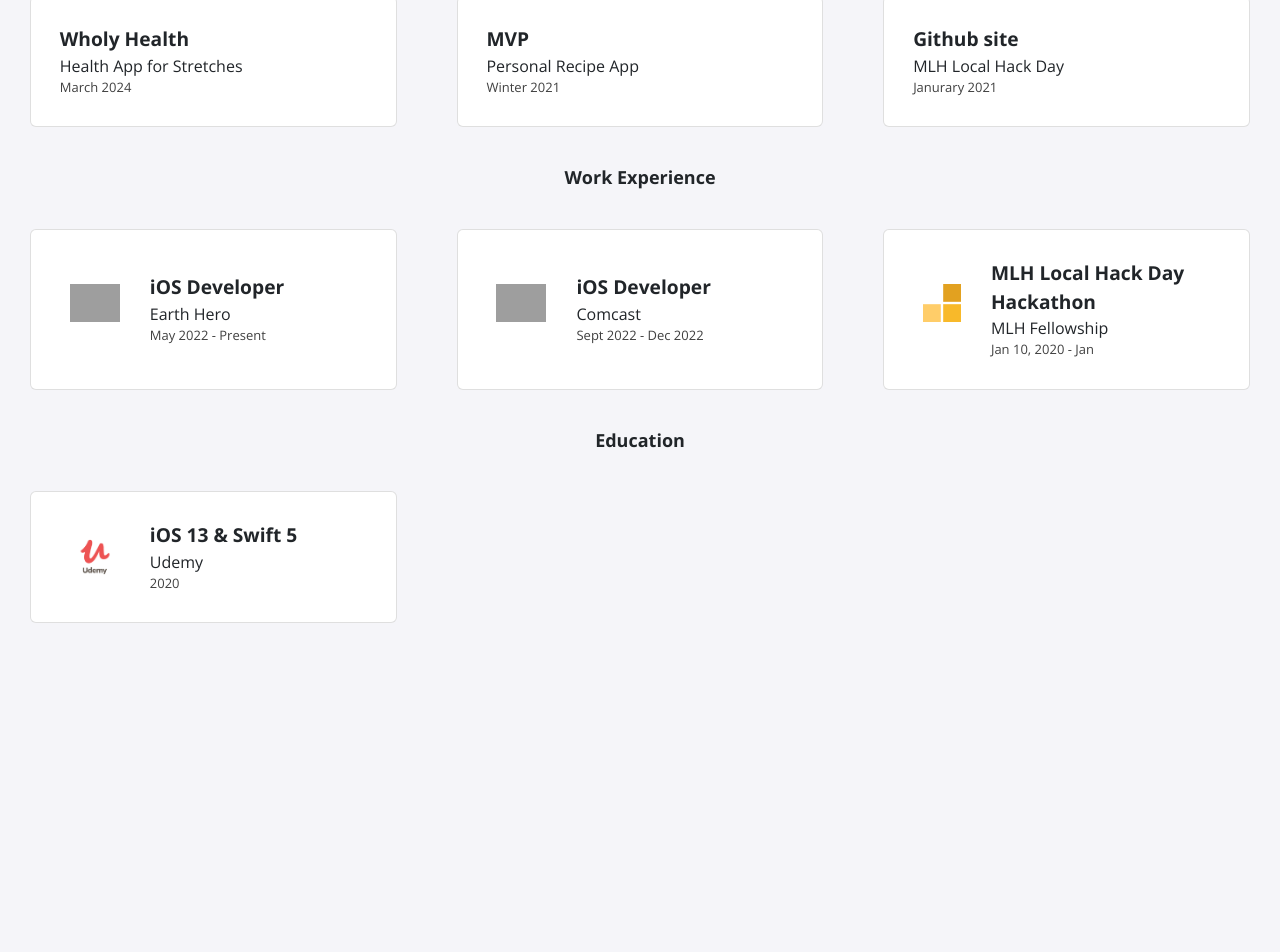
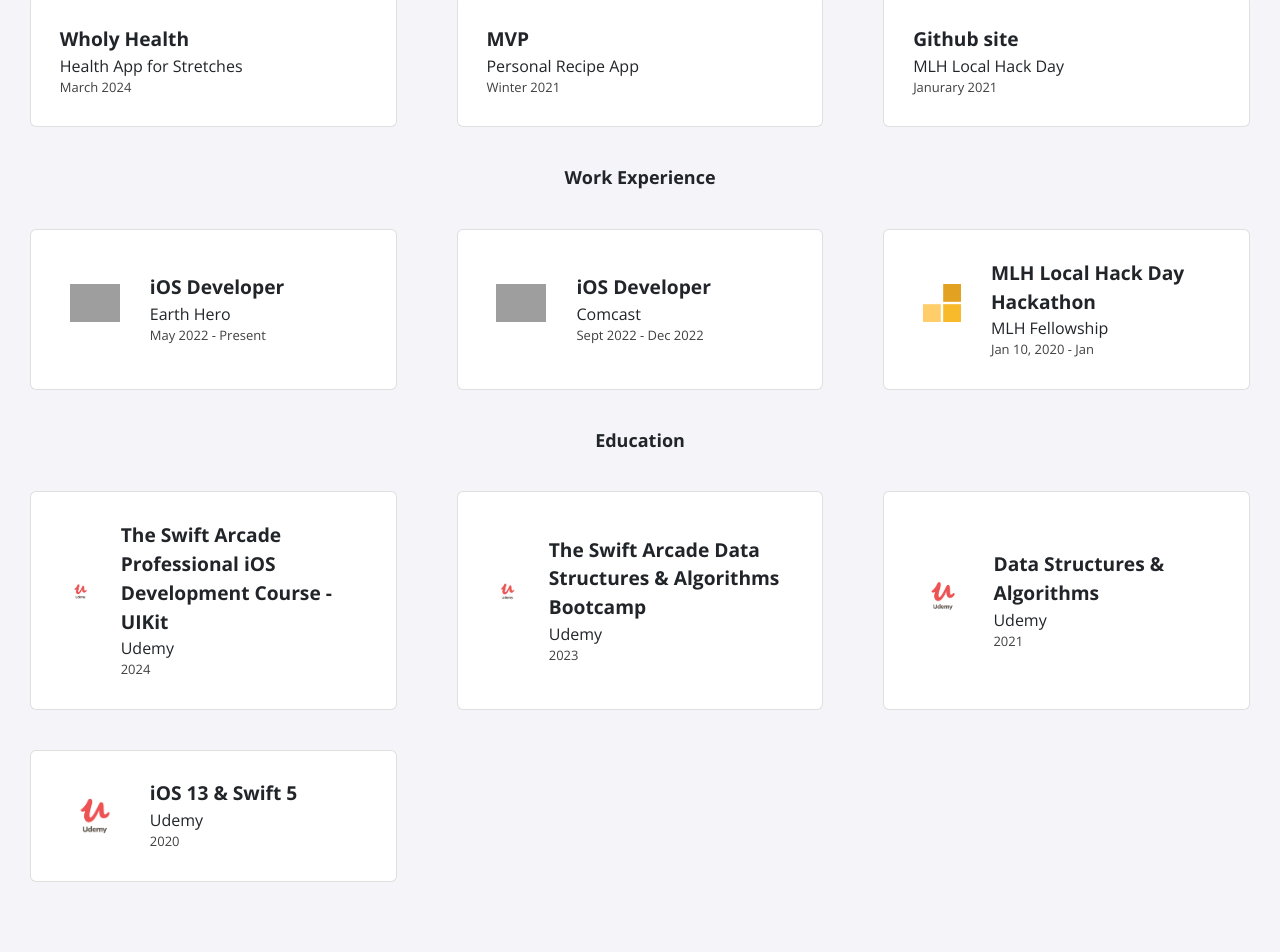
Before and after one commit to hawaiiansurfer4/hawaiiansurfer4.github.io, a Jekyll site: the page built from index.html, in a window 1280 px wide. Shown: the part 506-1458 px from the top of the page. Built offline with Jekyll 4.4.1, drawn with Linux system fonts in a browser that asks for light colours; nearby versions of some CDN libraries; before the commit the page ends 1199 px from its top, so only the background shows below that; grey boxes are pictures that could not be loaded.

Commit message:
Update education.yml

```diff
--- a/_data/education.yml
+++ b/_data/education.yml
@@ -1,3 +1,18 @@
+- course: The Swift Arcade Professional iOS Development Course - UIKit
+  institute: Udemy
+  dates: 2024
+  logo: udemy.png
+
+- course: The Swift Arcade Data Structures & Algorithms Bootcamp
+  institute: Udemy
+  dates: 2023
+  logo: udemy.png
+
+- course: Data Structures & Algorithms
+  institute: Udemy
+  dates: 2021
+  logo: udemy.png
+
 - course: iOS 13 & Swift 5
   institute: Udemy
   dates: 2020
```
